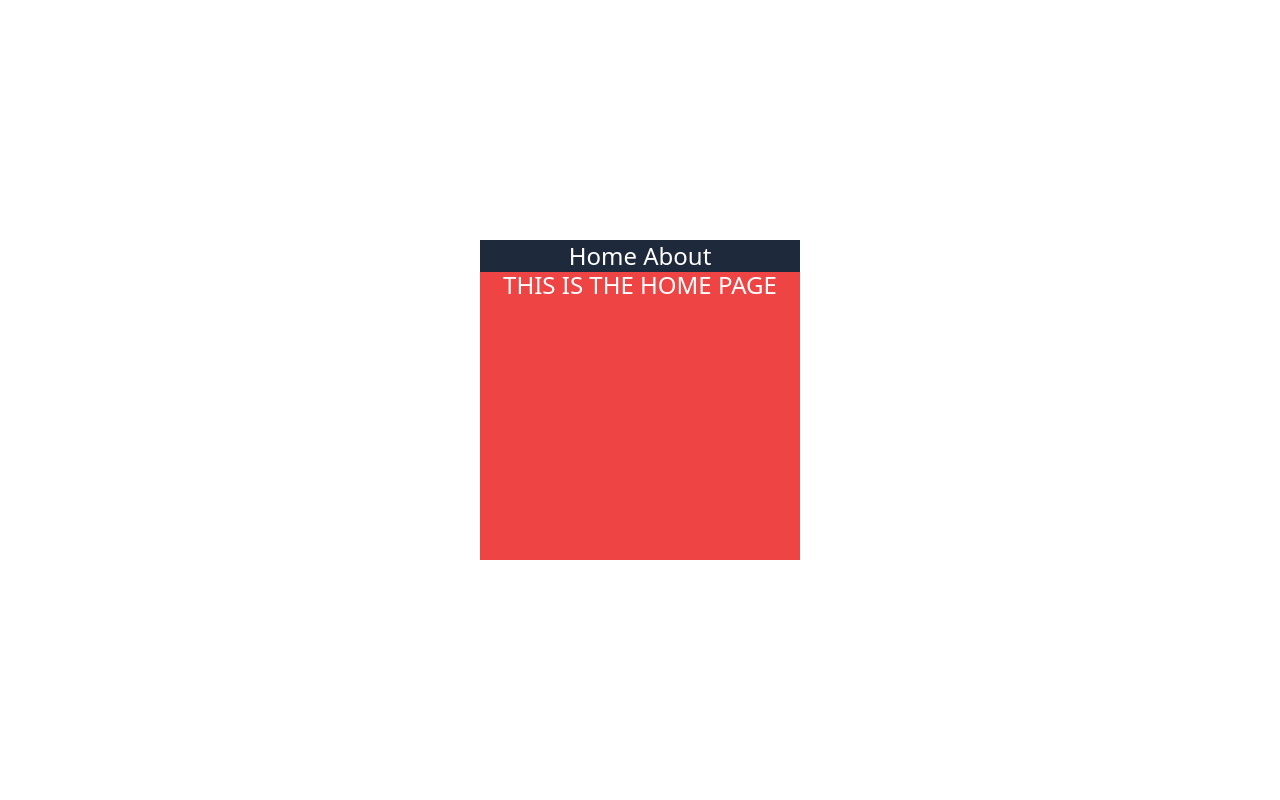
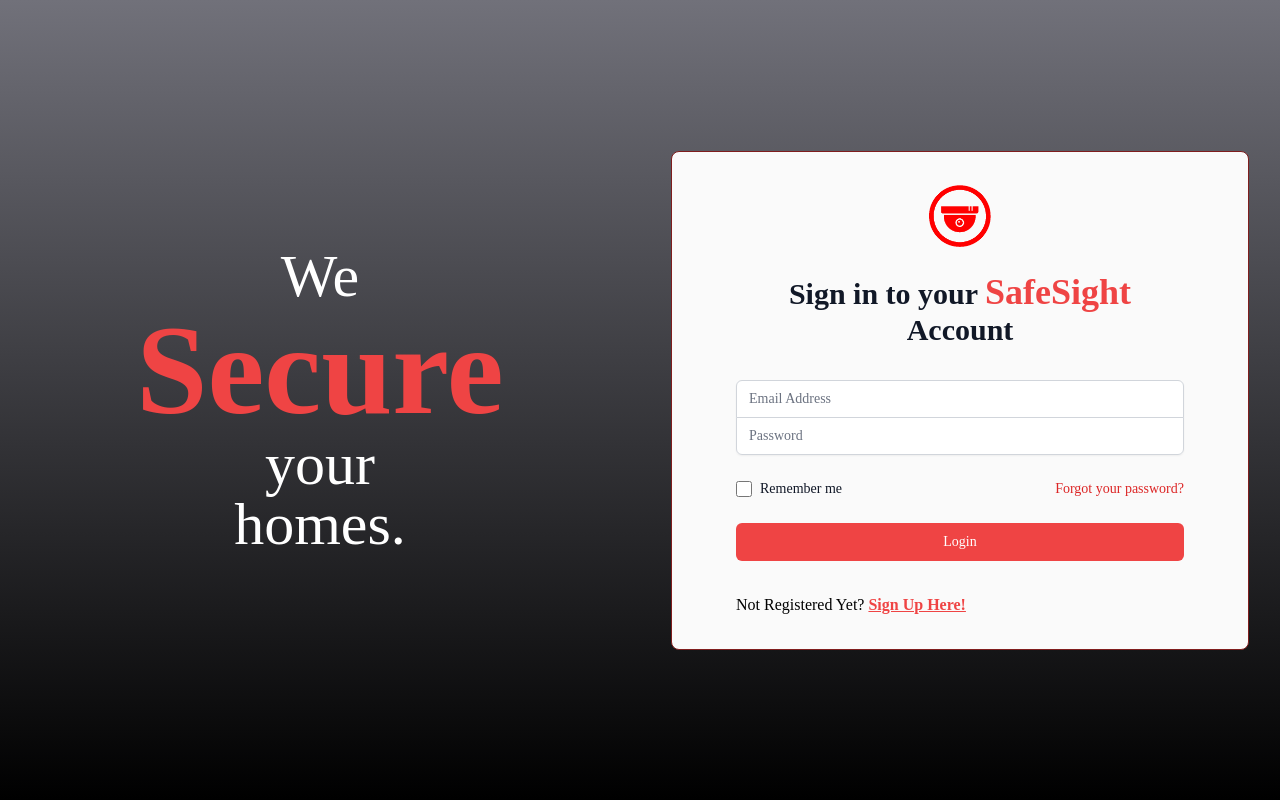
Before and after one commit to fatfat18/reacttailwind, a React (Vite) app in the folder landing-page-vite-react/: page / in a window 1280 px wide. Shown: the top 800 px of the page. Built offline with nearby package versions, Linux system fonts and the light colour scheme.

Commit message:
playground with router

```diff
--- a/landing-page-vite-react/index.html
+++ b/landing-page-vite-react/index.html
@@ -10,6 +10,10 @@
   <title>Vite + React</title>
 
   <style>
+    html {
+      font-family: Gilroy;
+    }
+
     /*
    .container {
         background: url('src/assets/landingpage.jpg');
@@ -21,34 +25,22 @@
 
 </head>
 
-<body class="flex-col overflow-x-hidden justify-center items-center h-screen">
+<body class="flex-col overflow-x-hidden justify-center items-center ">
 
 
 
 
-  <div id="test" class="h-80 w-80 bg-red-500 text-2xl text-white">
+  <div id="container1"
+    class="xl:flex md:flex-row md:h-max xl:h-screen w-screen bg-gradient-to-b from-zinc-500 to-black overflow-x-hidden overflow-y-hidden  ">
 
+    <div id="logintitle" data-aos="zoom-out" data-aos-anchor-placement="top-bottom" data-aos-duration="1000"
+      class="flex flex-col text-center justify-center items-center xl:h-screen xl:w-1/2 md:w-screen md:h-screen xl:text-6xl text-4xl text-white">
+      We<p class="text-red-500 xl:text-9xl md:text-6xl font-bold">Secure</p>your<br>homes.
 
     </div>
 
-
-
-
-
-
-
-
-
-
-
-  <!-- <div id="container1" class="xl:flex md:flex-row md:h-max xl:h-screen w-screen bg-gradient-to-b from-zinc-500 to-black overflow-x-hidden overflow-y-hidden   ">
-
-    <div id="logintitle" data-aos="zoom-out" data-aos-anchor-placement="top-bottom" data-aos-duration="1000" class="flex flex-col text-center justify-center items-center xl:h-screen xl:w-1/2 md:w-screen md:h-screen xl:text-6xl text-4xl text-white" >
-        We<p class="text-red-500 xl:text-9xl md:text-6xl font-black">Secure</p>your<br>homes.
-
-    </div>
-
-    <div id="login" data-aos="fade-right" data-aos-anchor-placement="top-bottom" class=" flex justify-center items-center bg-cover md:w-screen md:h-screen xl:h-screen xl:w-1/2 lg:w-screen sm:w-screen">
+    <div id="login" data-aos="fade-right" data-aos-anchor-placement="top-bottom"
+      class=" flex justify-center items-center bg-cover md:w-screen md:h-screen xl:h-screen xl:w-1/2 lg:w-screen sm:w-screen ">
 
     </div>
 
@@ -56,7 +48,7 @@
   </div>
 
 
-<div id="div2" class=" flex justify-center h-screen text-5xl w-screen text-slate-900 items-center text-center bg-orange-200">
+  <div id="test" class=" h-screen w-screen bg-red-500 text-2xl text-white">
 
 
 
@@ -75,7 +67,6 @@
     4TH DIV
 
   </div>
- -->
 
 
 
@@ -83,7 +74,7 @@
   <script src="https://unpkg.com/aos@next/dist/aos.js"></script>
   <script>
     AOS.init({
-      duration: 700,
+      duration: 1200,
       easing: 'ease-in-out-back'
     });
   </script>
--- a/landing-page-vite-react/src/Navbar.jsx
+++ b/landing-page-vite-react/src/Navbar.jsx
@@ -6,7 +6,7 @@
 
 export const Navbar = () => {
     return (
-        <nav className='text-2xl text-white bg-slate-800 items-center flex justify-center w-80 '>
+        <nav className='text-2xl text-white bg-slate-800 items-center flex justify-center w-screen '>
             <ul>
                 <li>
                     <Link to="/" className='hover:text-yellow-200'> Home </Link>
--- a/landing-page-vite-react/src/main.jsx
+++ b/landing-page-vite-react/src/main.jsx
@@ -5,6 +5,7 @@
 import { StrictMode } from 'react';
 import { createRoot } from 'react-dom/client';
 import { BrowserRouter } from 'react-router-dom';
+import Login from './login'
 
 
 const rootElement = document.getElementById('test');
@@ -13,18 +14,43 @@
 root.render(
   <StrictMode>
     <BrowserRouter>
+
       <App />
     </BrowserRouter>
-  </StrictMode>
+  </StrictMode>,
+
 );
 
 
-/* ReactDOM.createRoot(document.getElementById('login')).render(
-  <React.StrictMode>
+
+const rootElement2 = document.getElementById('login');
+const root2 = createRoot(rootElement2);
+
+root2.render(
+  <StrictMode>
+    <BrowserRouter>
+
+      <Login />
+    </BrowserRouter>
+  </StrictMode>,
+
+);
+
+
+
+
+
+
+
+
+/*
+ReactDOM.createRoot(document.getElementById('login')).render(
+  <StrictMode>
+
 
       <Login />
 
-  </React.StrictMode>,
+  </StrictMode>,
 )
 
- */
+  */
```
Lines whose indentation alone changed are shown as unchanged.
